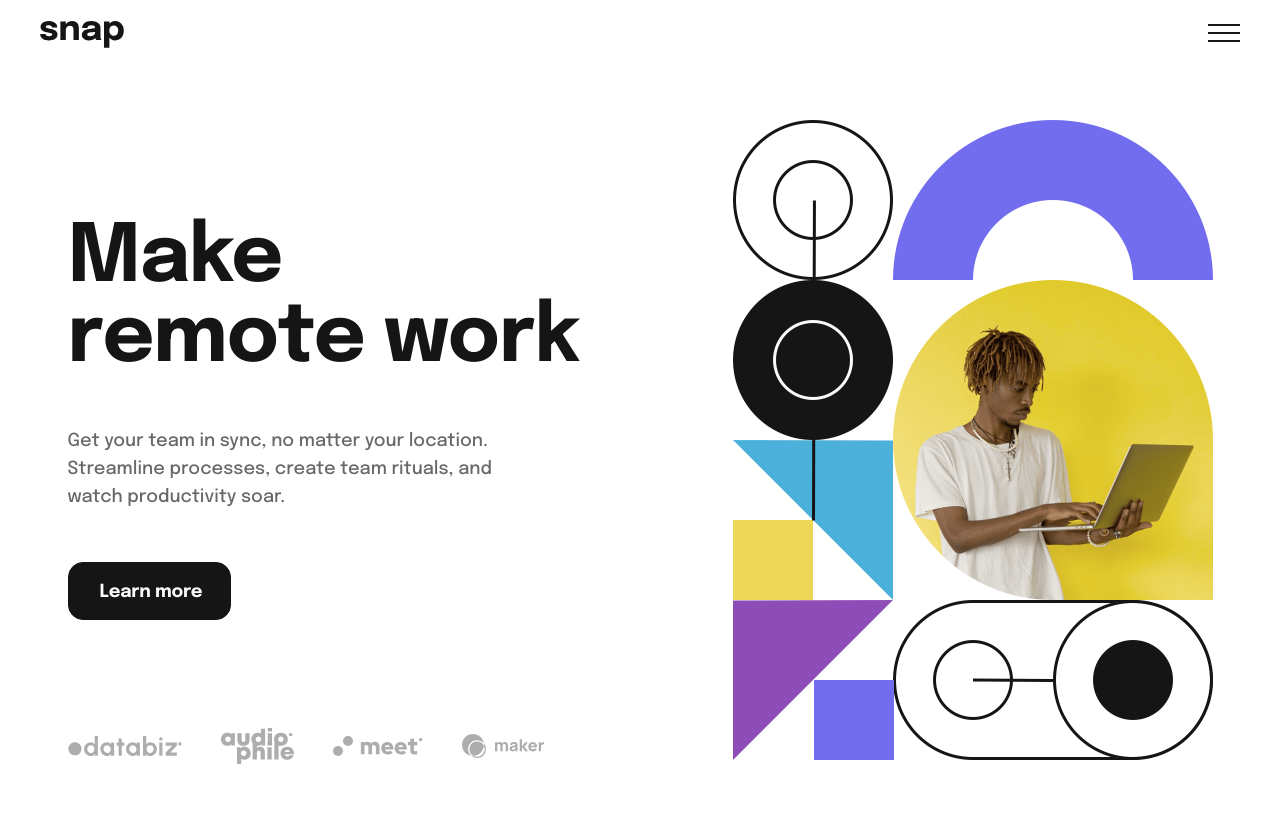
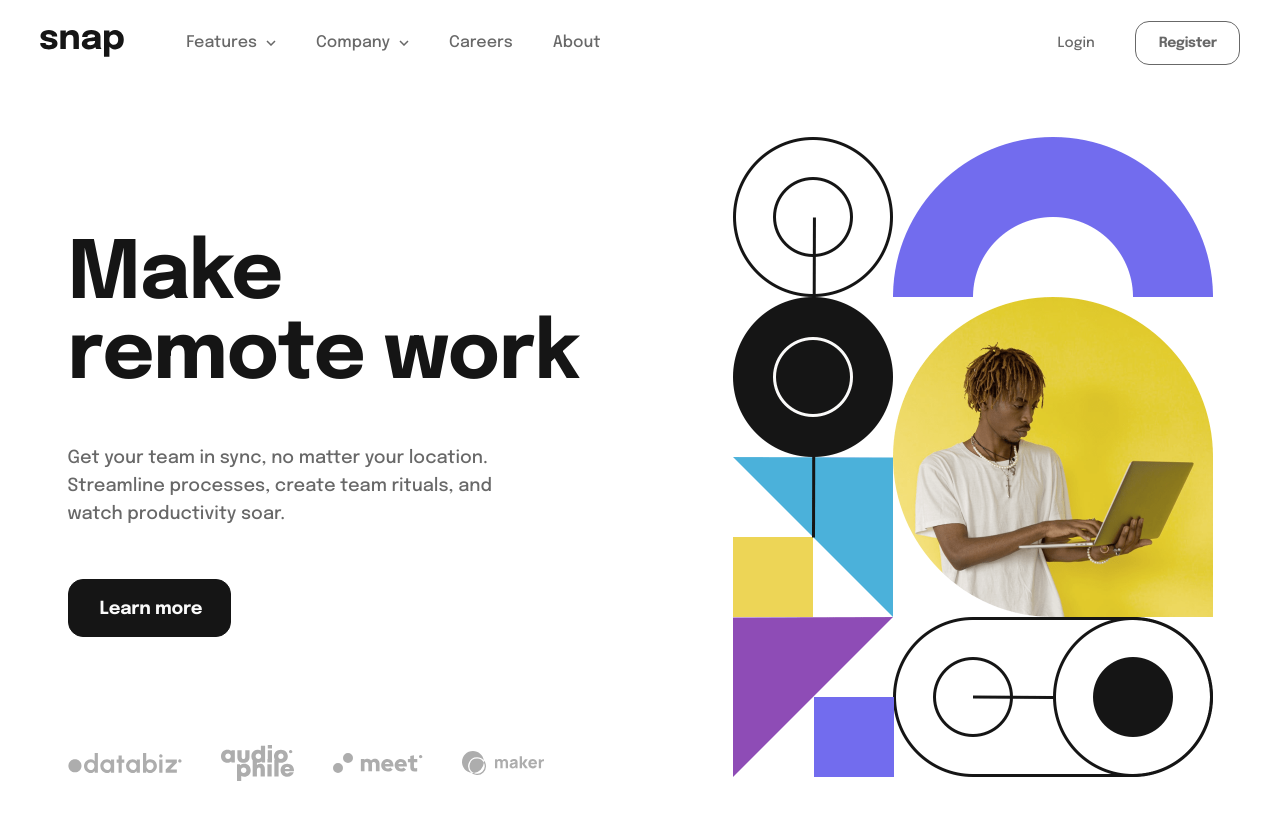
Before and after one commit to HanSeongLee/intro-section-with-dropdown-navigation, a Next.js app: page / in a window 1280 px wide. Shown: the top 820 px of the page. Built offline with nearby package versions, Linux system fonts and the light colour scheme; no server answers.

Commit message:
ADD | Menu on desktop

```diff
--- a/components/Menu/index.tsx
+++ b/components/Menu/index.tsx
@@ -1,8 +1,11 @@
-import React, {useCallback, useState} from 'react';
+import React, {useCallback, useEffect, useState} from 'react';
 import styles from './style.module.scss';
 import Backdrop from "../Backdrop";
 import Dropdown from "../Dropdown";
 import MenuItem from "../MenuItem";
+import Button from "../Button";
+import Link from 'next/link';
+import cn from 'classnames';
 
 const Menu: React.FC = () => {
     const [open, setOpen] = useState(false);
@@ -11,8 +14,24 @@ const Menu: React.FC = () => {
         setOpen(!open);
     }, [open]);
 
+    useEffect(() => {
+        const resizeHandler = () => {
+            if (window.innerWidth <= 992) {
+                return;
+            }
+            setOpen(false);
+        };
+
+        window.addEventListener('resize', resizeHandler);
+        return () => {
+            window.removeEventListener('resize', resizeHandler);
+        }
+    }, []);
+
     return (
-        <nav className={styles.nav}>
+        <nav className={cn(styles.nav, {
+            [styles.open]: open,
+        })}>
             <button className={styles.menuButton}
                     type={'button'}
                     onClick={onClick}
@@ -21,8 +40,7 @@ const Menu: React.FC = () => {
                      alt={'menu'}
                 />
             </button>
-            {open && (
-                <Backdrop>
+            <Backdrop className={styles.backdrop}>
                 <div className={styles.menuBox}>
                     <ul className={styles.menuContainer}>
                         <Dropdown label={'Features'}>
@@ -65,9 +83,18 @@ const Menu: React.FC = () => {
                             About
                         </MenuItem>
                     </ul>
+                    <div className={styles.buttonContainer}>
+                        <Link href={'#'}>
+                            <a className={styles.loginButton}>
+                                Login
+                            </a>
+                        </Link>
+                        <Button className={styles.registerButton}>
+                            Register
+                        </Button>
+                    </div>
                 </div>
             </Backdrop>
-            )}
         </nav>
     );
 };
--- a/components/Menu/style.module.scss
+++ b/components/Menu/style.module.scss
@@ -1,12 +1,38 @@
+@import "styles/utils";
 
 .nav {
   display: flex;
+
+  @include media(">desktop") {
+    flex: 1;
+    padding-left: 62.24px;
+  }
+
+  &.open {
+    .backdrop {
+      display: block;
+    }
+  }
 
   .menuButton {
     background: transparent;
     border: none;
     cursor: pointer;
     z-index: 1;
+
+    @include media(">desktop") {
+      display: none;
+    }
+  }
+
+  .backdrop {
+    display: none;
+
+    @include media(">desktop") {
+      display: block;
+      position: relative;
+      background: transparent;
+    }
   }
 
   .menuBox {
@@ -17,11 +43,70 @@
     height: 100%;
     background: #FFFFFF;
     padding: 78px 24px 78px;
+
+    @include media(">desktop") {
+      position: relative;
+      width: 100%;
+      display: flex;
+      align-items: center;
+      justify-content: space-between;
+      padding: 0;
+    }
   }
 
   .menuContainer {
     display: flex;
     flex-direction: column;
     grid-gap: 24px;
+
+    @include media(">desktop") {
+      flex-direction: row;
+      grid-gap: 40px;
+    }
+  }
+
+  .buttonContainer {
+    display: none;
+    align-items: center;
+    grid-gap: 40px;
+
+    @include media(">desktop") {
+      display: flex;
+    }
+
+    .loginButton {
+      font-weight: 500;
+      font-size: 14px;
+      line-height: 16px;
+      color: #686868;
+
+      @include media(">desktop") {
+        transition: color 0.3s;
+
+        &:hover {
+          color: #151515;
+        }
+      }
+    }
+
+    .registerButton {
+      min-width: 104px;
+      font-size: 14px;
+      line-height: 16px;
+      color: #686868;
+      border: 1.5px solid #686868;
+      border-radius: 14px;
+      background: transparent;
+      padding: 13px 22px 13px 23px;
+
+      @include media(">desktop") {
+        transition: color 0.3s, border-color 0.3s;
+
+        &:hover {
+          color: #151515;
+          border-color: #151515;
+        }
+      }
+    }
   }
 }
```
Lines whose indentation alone changed are shown as unchanged.
